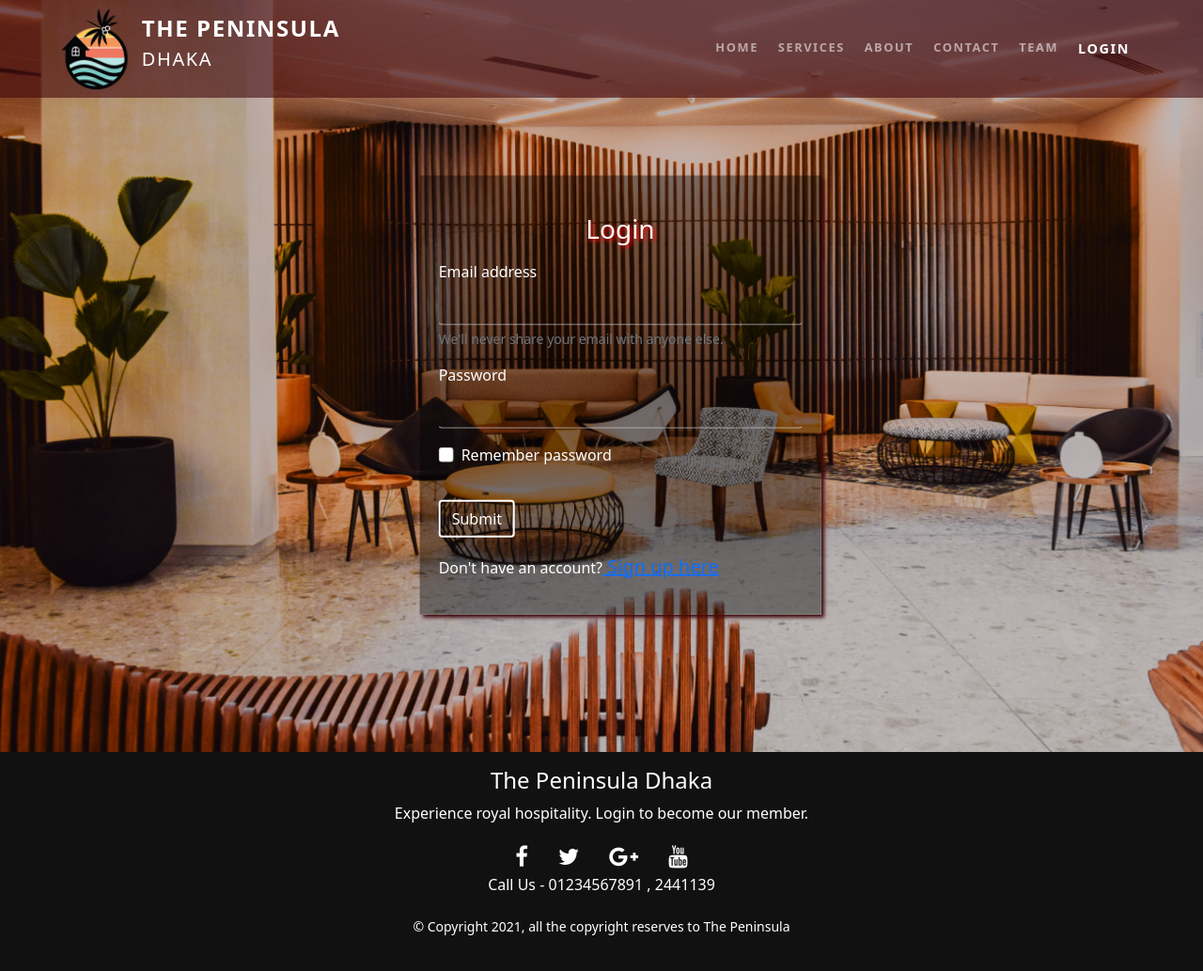
After one commit to SanjidaAziz/the_peninsula_dhaka, a PHP site: page /login.php in a window 1280 px wide. The commit adds this page. Shown: the whole page at 94% size. Run offline with PHP 8.4, Linux system fonts and the light colour scheme; data that the repository does not hold is empty.

Commit message:
login register added

```diff
--- a/about.php
+++ b/about.php
@@ -9,7 +9,7 @@
 			<?php include 'includes/navbar.php'; ?>
 		</header>
 
-		<div class="container text-center mt-5 py-5">
+		<div class="container justify-content-center text-center mt-5 py-5">
 			<h1 class="py-4">This is About page</h1>
 			Lorem ipsum dolor sit amet, consectetuer adipiscing elit. Aenean commodo ligula eget dolor. Aenean massa. Cum sociis natoque penatibus et magnis dis parturient montes, nascetur ridiculus mus. Donec quam felis, ultricies nec, pellentesque eu, pretium quis, sem. Nulla consequat massa quis enim. Donec pede justo, fringilla vel, aliquet nec, vulputate eget, arcu. In enim justo, rhoncus ut, imperdiet a, venenatis vitae, justo. Nullam dictum felis eu pede mollis pretium. Integer tincidunt. Cras dapibus. Vivamus elementum semper nisi. Aenean vulputate eleifend tellus. Aenean leo ligula, porttitor eu, consequat vitae, eleifend ac, enim. Aliquam lorem ante, dapibus in, viverra quis, feugiat a, tellus. Phasellus viverra nulla ut metus varius laoreet. Quisque rutrum. Aenean imperdiet. Etiam ultricies nisi vel augue. Curabitur ullamcorper ultricies nisi. Nam eget dui. Etiam rhoncus. Maecenas tempus, tellus eget condimentum rhoncus, sem quam semper libero, sit amet adipiscing sem neque sed ipsum. Nam quam nunc, blandit vel, luctus pulvinar, hendrerit id, lorem. Maecenas nec odio et ante tincidunt tempus. Donec vitae sapien ut libero venenatis faucibus. Nullam quis ante. Etiam sit amet orci eget eros faucibus tincidunt. Duis leo. Sed fringilla mauris sit amet nibh. Donec sodales sagittis magna. Sed consequat, leo eget bibendum sodales, augue velit cursus nunc,
 			Lorem ipsum dolor sit amet, consectetuer adipiscing elit. Aenean commodo ligula eget dolor. Aenean massa. Cum sociis natoque penatibus et magnis dis parturient montes, nascetur ridiculus mus. Donec quam felis, ultricies nec, pellentesque eu, pretium quis, sem. Nulla consequat massa quis enim. Donec pede justo, fringilla vel, aliquet nec, vulputate eget, arcu. In enim justo, rhoncus ut, imperdiet a, venenatis vitae, justo. Nullam dictum felis eu pede mollis pretium. Integer tincidunt. Cras dapibus. Vivamus elementum semper nisi. Aenean vulputate eleifend tellus. Aenean leo ligula, porttitor eu, consequat vitae, eleifend ac, enim. Aliquam lorem ante, dapibus in, viverra quis, feugiat a, tellus. Phasellus viverra nulla ut metus varius laoreet. Quisque rutrum. Aenean imperdiet. Etiam ultricies nisi vel augue. Curabitur ullamcorper ultricies nisi. Nam eget dui. Etiam rhoncus. Maecenas tempus, tellus eget condimentum rhoncus, sem quam semper libero, sit amet adipiscing sem neque sed ipsum. Nam quam nunc, blandit vel, luctus pulvinar, hendrerit id, lorem. Maecenas nec odio et ante tincidunt tempus. Donec vitae sapien ut libero venenatis faucibus. Nullam quis ante. Etiam sit amet orci eget eros faucibus tincidunt. Duis leo. Sed fringilla mauris sit amet nibh. Donec sodales sagittis magna. Sed consequat, leo eget bibendum sodales, augue velit cursus nunc,
--- a/css/mystylesheet.css
+++ b/css/mystylesheet.css
@@ -96,3 +96,78 @@ background-color: #e8e3e5;
 .social_med a:hover{
   color: aqua;
 }
+
+/**-----Contact page----*/
+.contact_form_banner{
+   background: #42070e !important;
+}
+.form-label span{
+  color: red;
+}
+.contact_form_btn{
+  border-color: #42070e !important;
+  border-width: 2px;
+  color: #42070e;
+}
+.contact_form_btn:hover{
+  background: #42070e !important;
+  color: white;
+}
+/**---- login page --*
+.backgound_img{
+  position: relative;
+  height: 100vh;
+}
+.backgound_img .login_form{
+  position: absolute;
+  top: 30%;
+  align-self: center;
+}*/
+
+.login_backgound_img{
+  margin: 0px;
+  padding: 0px;
+  height: 100vh;
+
+  background: url('../images/lobby.jpg');
+  background-repeat: no-repeat;
+  background-position: top;
+  background-size: cover;
+  background-attachment: fixed;
+}
+
+
+.login_form{
+  color: white;
+  background: rgba(0, 0, 0, 0.4);
+  position: absolute;
+  top: 50%;
+  left: 50%;
+  transform: translate(-50%, -50%);
+  border: 0px;
+  padding:40px 20px 20px 20px;
+  box-shadow: 3px 3px 4px #42070e;
+  margin: 20px;
+}
+.login_form h3{
+  text-shadow: 2px 2px 4px red;
+}
+
+.login_form .form-control{
+  border-top: 0px;
+  border-left: 0px;
+  border-right: 0px;
+  background:transparent;
+  color: white;
+}
+.login_form button{
+  border-color: white;
+  border-width: 2px;
+  color: white;
+  margin-top: 20px;
+
+}
+.login_form button:hover{
+  background: #42070e;
+  color: white;
+}
--- a/includes/footer.php
+++ b/includes/footer.php
@@ -1,5 +1,5 @@
-<div class="footer_body p-4">
-	<div class="container text-center footer-content">
+<div class="footer_body p-3">
+	<div class="container text-center footer-content ">
 		<h4>The Peninsula Dhaka</h4>
 		<p>Experience royal hospitality. Login to become our member.</p>
 
@@ -9,7 +9,8 @@
 			<li><a href="#"><i class="fa fa-google-plus"></i></a></li>
 			<li><a href="#"><i class="fa fa-youtube"></i></a></li>
 		</ul>
-		<p class="py-2"><small>&copy; Copyright 2021, all the copyright reserves to The Peninsula</small></p>
+		<p class="">Call Us - 01234567891 , 2441139</p>
+		<p class="py-1"><small>&copy; Copyright 2021, all the copyright reserves to The Peninsula</small></p>
 	</div>
 	</div><!--- End of Row -->
 </div>
--- a/includes/navbar.php
+++ b/includes/navbar.php
@@ -1,5 +1,5 @@
 
-<nav class="navbar_mystyle navbar navbar-expand-md navbar-dark bg-dark fixed-top">
+<nav class="navbar_mystyle navbar navbar-expand-lg navbar-dark bg-dark fixed-top">
 	<div class="container p-0 ">
 		<a class="nav_logo navbar-brand p-0 m-0" href="index.php">
 			<div class="row">
@@ -22,7 +22,7 @@
 				<li class="nav-item "><a class="nav-link <?php if($page=='about'){echo 'active';} ?>" href="about.php">About</a></li>
 				<li class="nav-item "><a class="nav-link <?php if($page=='contact'){echo 'active';} ?>" href="contact.php">Contact</a></li>
 				<li class="nav-item "><a class="nav-link <?php if($page=='team'){echo 'active';} ?>" href="team.php">Team</a></li>
-				<li class="nav-item "><a class="nav-link <?php if($page=='login'){echo 'active';} ?>" href="team.php">Login</a></li>
+				<li class="nav-item "><a class="nav-link <?php if($page=='login'){echo 'active';} ?>" href="login.php">Login</a></li>
 
 			</ul>
 		</div>
--- /dev/null
+++ b/login.php
@@ -0,0 +1,100 @@
+<?php
+
+$host = "localhost";
+$user= "root";
+$pass="";
+$db="the_peninsula";
+$link = mysqli_connect($host,$user,$pass,$db);
+
+
+//email, password
+$email= $_POST['login_useremail'];
+$password= md5($_POST['login_password']);
+
+$sql= "SELECT * FROM user WHERE user_email='".$email."'";
+
+$result= mysqli_query($link,$sql);
+
+$noOfRow = mysqli_num_rows($result);
+
+$msg = "";
+if($noOfRow){
+	while($row = mysqli_fetch_assoc($result)){
+
+		if($password == $row('user_password') && $row['status']==1){
+			$msg="Login Successful";
+		}
+		else if($password == $row('user_password') && $row['status'] !=1){
+			if ($row['status'] ==2) $msg="Email verication needed";
+			else if($row['status'] ==3){
+				$msg="Your account has been stopped. contact with Admin";
+			}
+		}else if($password != $row('user_password')){
+			$msg= "Wrong password";
+		}else $msg ="Something went wrong";
+	}
+}
+
+
+?>
+
+
+
+
+
+<!doctype html>
+<html lang="en">
+	<head>
+		<?php $page='login'; include 'includes/head.php'; ?>
+	</head>
+	<body>
+		<header>
+			<?php include 'includes/navbar.php'; ?>
+		</header>
+
+
+		<div class="container-fluid login_backgound_img p-0">
+			<!--<div ><img src="images/dine.jpg" class="d-block w-100" alt="..."></div> -->
+			<div class="row justify-content-center">
+
+				<div class="col-sm-8 col-md-6 col-lg-4  login_form ">
+					<form action="" method="POST" class="loginForm">
+						<h3 class="mb-3 text-center ">Login</h3>
+					  	<div class="mb-3">
+					    	<label for="exampleInputEmail1" class="form-label">Email address</label>
+					    	<input type="email" name="login_useremail" value="" class="form-control" id="exampleInputEmail1" aria-describedby="emailHelp">
+					    	<div id="emailHelp" class="form-text">We'll never share your email with anyone else.</div>
+					  	</div>
+					  	<div class="mb-3">
+						    <label for="exampleInputPassword1" class="form-label">Password</label>
+						    <input type="password" name="login_password" value="" class="form-control" id="exampleInputPassword1">
+					  	</div>
+					 	<div class="mb-3 form-check">
+						    <input type="checkbox" class="form-check-input" id="exampleCheck1">
+						    <label class="form-check-label" for="exampleCheck1">Remember password</label>
+						</div>
+					  	<button type="submit" class="btn">Submit</button>
+					  	<div class="my-3 message">
+						    Don't have an account?<a href="register.php" class="fs-5"> Sign up here</a>
+						</div>
+					</form>
+
+
+
+
+				</div>
+
+			</div>
+		</div>
+
+		<footer>
+			<?php include 'includes/footer.php'; ?>
+		</footer>
+		<!-- scripts -->
+		<?php include 'includes/scripts.php'; ?>
+
+
+
+
+	</body>
+</html>
```
Also changed, not shown: contact.php (+84 -9 lines), register.php (added, +61 -0 lines), upload/data.csv (added, +10 -0 lines).
